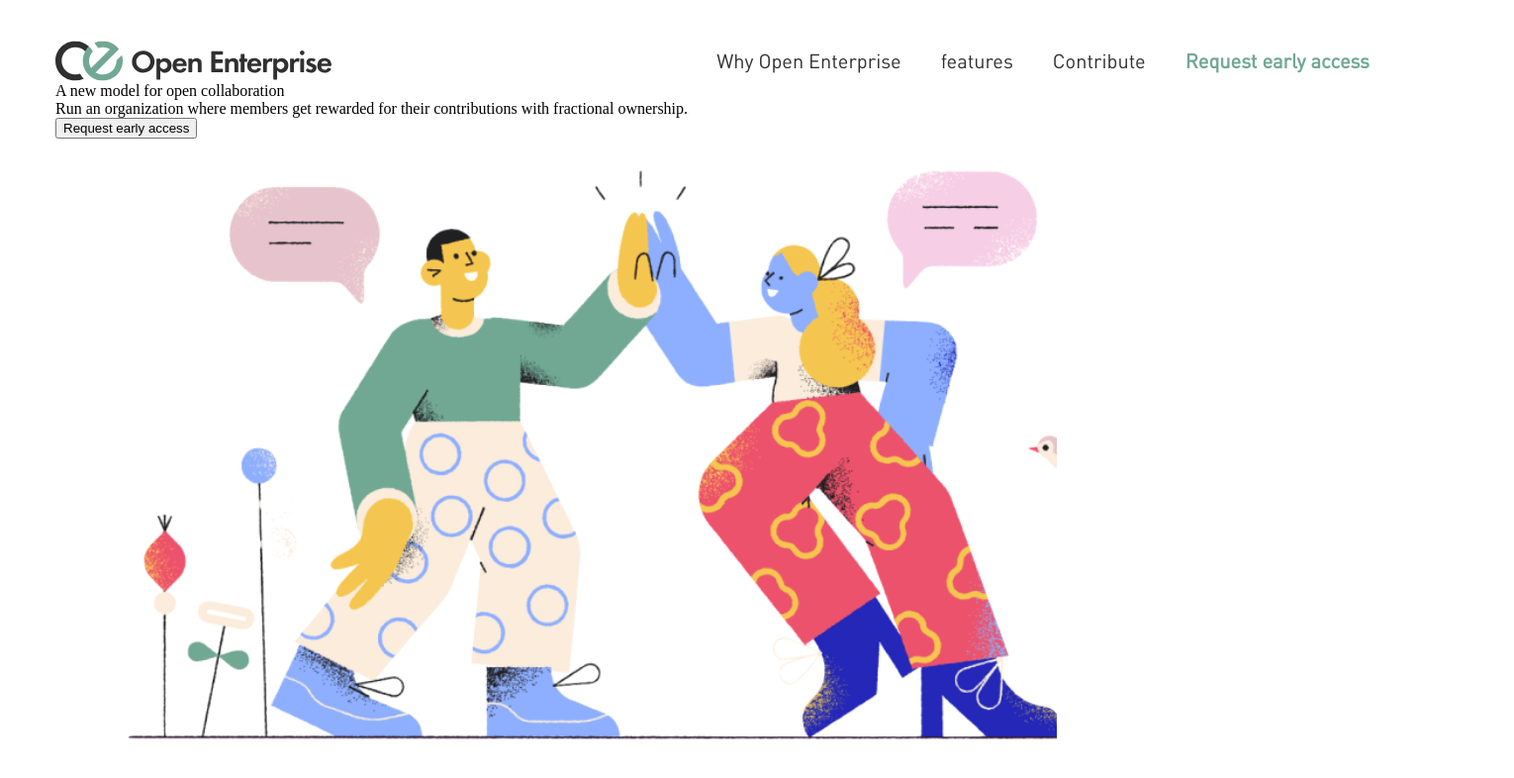
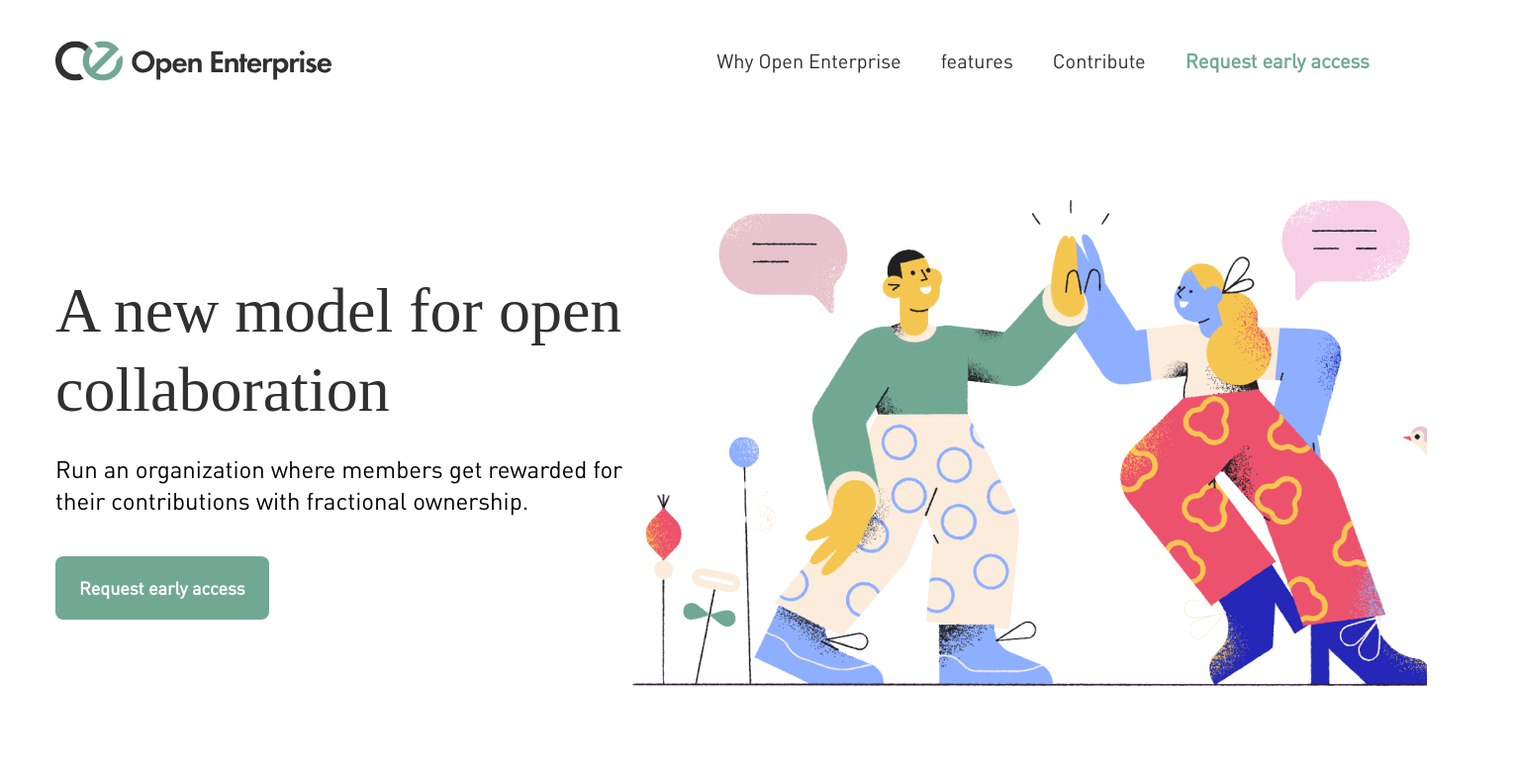
Before and after one commit to LevaniMigriauli/OpenEnterprise, a website built with webpack: page src/index.html in a window 1280 px wide. Shown: the whole page at 99% size, 1530 px wide, since content can reach past the window. Built offline with nearby package versions, Linux system fonts and the light colour scheme.

Commit message:
Hero section done

```diff
--- a/src/index.html
+++ b/src/index.html
@@ -19,20 +19,21 @@
       </header>
 
       <div class="home">
-        <div>
-          <h1>A new model for open collaboration</h1>
-          <p>
+        <div class="home-left-half">
+          <h1 class="home-heading">A new model for open collaboration</h1>
+          <p class="home-paragraph">
             Run an organization where members get rewarded for their
             contributions with fractional ownership.
           </p>
-          <button>Request early access</button>
+          <button class="home-btn">Request early access</button>
         </div>
-        <img
-          src="images/content/Illustration.png"
-          alt="Home ilustration"
-          width="1012px"
-          height="569px"
-        />
+        <div class="home-ilustration">
+          <img
+            class="home-img"
+            src="images/content/Illustration.png"
+            alt="Home ilustration"
+          />
+        </div>
       </div>
     </div>
   </body>
--- a/src/scss/_home.scss
+++ b/src/scss/_home.scss
@@ -1,3 +1,60 @@
 .home {
   display: flex;
+  gap: 0;
 }
+
+.home-left-half {
+  //   flex-basis: auto;
+  flex-basis: 608px;
+  flex-shrink: 0;
+}
+
+.home-heading {
+  font-size: 64px;
+  line-height: 80px;
+  font-weight: 400;
+  font-family: "Bely Display";
+  color: #303031;
+  //   letter-spacing: -2%;  Doesn't work
+  margin-top: 191px;
+  margin-bottom: 24px;
+}
+
+.home-paragraph {
+  font-family: "Proxima Nova";
+  font-weight: 400;
+  font-size: 24px;
+  line-height: 32px;
+  font-variant: none;
+  //   letter-spacing: -2%;  Doesn't work
+  margin-bottom: 40px;
+}
+
+.home-btn {
+  font-family: "Proxima Nova";
+  font-weight: 700;
+  font-size: 18px;
+  line-height: 24px;
+  color: #fff;
+  background-color: #71a894;
+  padding: 20px 24px;
+  border-radius: 8px;
+  border: none;
+  cursor: pointer;
+}
+
+.home-ilustration {
+  align-self: stretch;
+  flex-shrink: 0;
+  margin-top: 91px;
+  height: 570px;
+  width: 866px;
+  position: relative;
+  //   position: relative;
+  //   transform: translate(56px);
+}
+
+.home-img {
+  position: absolute;
+  right: 88px;
+}
--- a/src/scss/app.scss
+++ b/src/scss/app.scss
@@ -20,5 +20,6 @@
 /* Components */
 
 /* Browser specific styles */
+@import "container.scss";
 @import "header.scss";
-@import "container.scss";
+@import "home.scss";
--- a/src/scss/base/_fonts.scss
+++ b/src/scss/base/_fonts.scss
@@ -5,6 +5,7 @@
 @font-face {
   font-family: "Proxima Nova";
   src: url("../fonts/FontsFree-Net-Proxima-Nova-Reg.otf") format("otf"),
+    url("../fonts/FontsFree-Net-Bely-Display-W00-Regular.ttf") format("ttf"),
     url("../fonts/DINPro-Regular.woff") format("woff"),
     url("../fonts/DINPro-Regular.ttf") format("truetype");
   font-style: normal;
```
